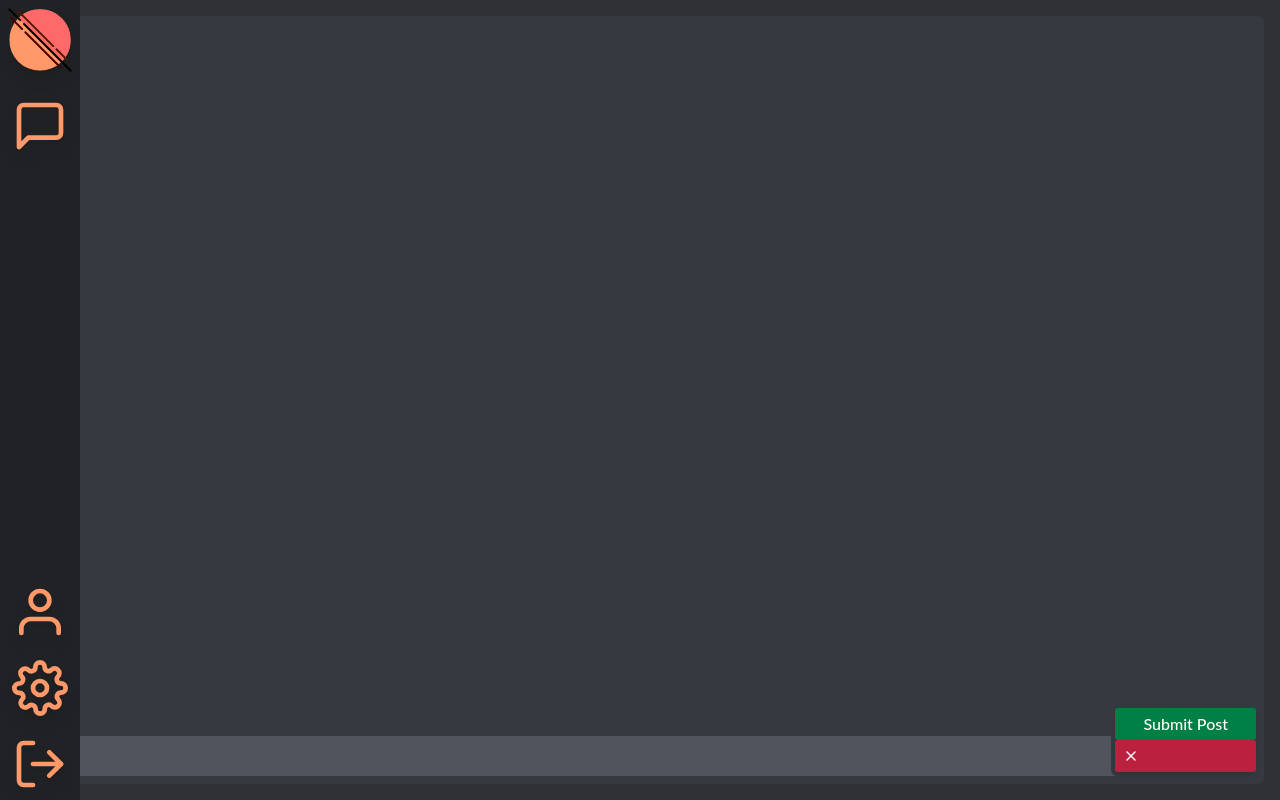
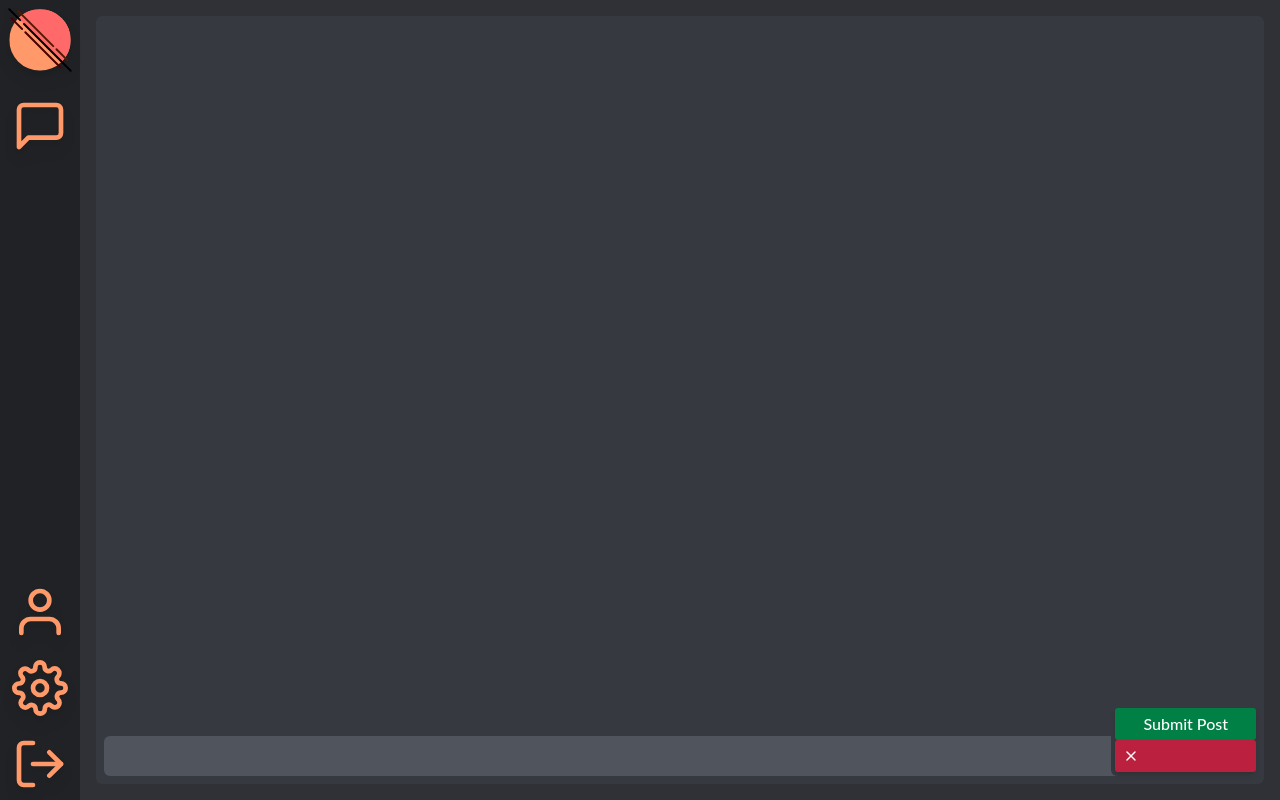
Before and after one commit to TheSheefooProject/frontend, a Next.js app: page / in a window 1280 px wide. Built offline with nearby package versions, Linux system fonts and the light colour scheme.

Commit message:
+ added sidebar open overlay

```diff
--- a/components/common/Sidebar/Sidebar.tsx
+++ b/components/common/Sidebar/Sidebar.tsx
@@ -13,6 +13,7 @@ const Sidebar = (props: {}) => {
   const [sidebar_visible, setSidebarVisible] = useState<boolean>()
 
   return (
+    <>
       <div
         className={
           `${sidebar_visible ? 'w-20' : 'w-0'}` +
@@ -36,7 +37,9 @@ const Sidebar = (props: {}) => {
         {/* Sidebar */}
         <div
           className={
-          `${(styles.sidebar, sidebar_visible ? 'flex w-20' : 'hidden w-0')}` +
+            `${
+              (styles.sidebar, sidebar_visible ? 'flex w-20' : 'hidden w-0')
+            }` +
             '   h-[100%] w-20 flex-col items-center bg-back_1 py-2 text-accent_1 md:flex md:w-20'
           }
         >
@@ -68,6 +71,13 @@ const Sidebar = (props: {}) => {
           </button>
         </div>
       </div>
+      <div
+        className={
+          `${sidebar_visible ? 'visible' : 'hidden'}` +
+          ' absolute top-0 left-0 h-[100vh] w-[100vw] bg-[rgba(0,0,0,0.8)] bg-blend-darken  md:hidden'
+        }
+      ></div>
+    </>
   )
 }
 
--- a/pages/index.tsx
+++ b/pages/index.tsx
@@ -19,7 +19,7 @@ const Home: NextPage = () => {
     }
   }
   return (
-    <main className=" flex min-h-screen w-[100%] flex-row items-stretch overflow-x-hidden bg-back_2 ">
+    <main className=" flex min-h-screen w-[100%] flex-row items-stretch overflow-x-hidden bg-back_2 md:pl-20">
       <Head>
         <title>Sheefoo</title>
       </Head>
@@ -39,7 +39,7 @@ const Home: NextPage = () => {
         </div>
         <div
           id="modal_container"
-          className="z-10 flex h-[100%] flex-col justify-between"
+          className="flex h-[100%] flex-col justify-between"
         >
           {/* Modal (shown when input is focused) */}
           <div
```
Lines whose indentation alone changed are shown as unchanged.
